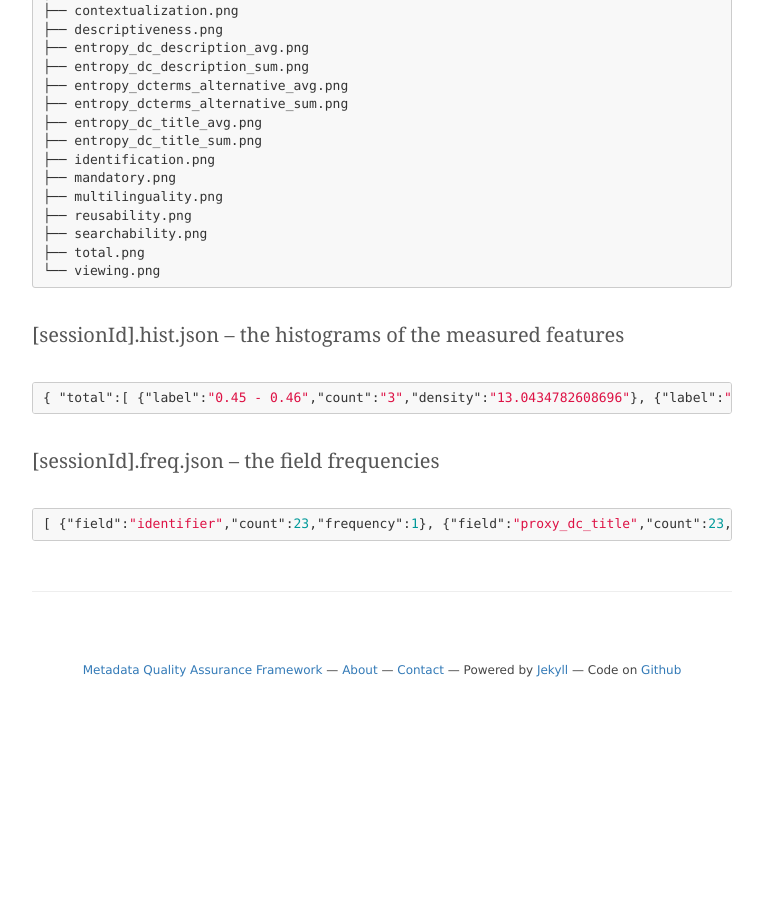
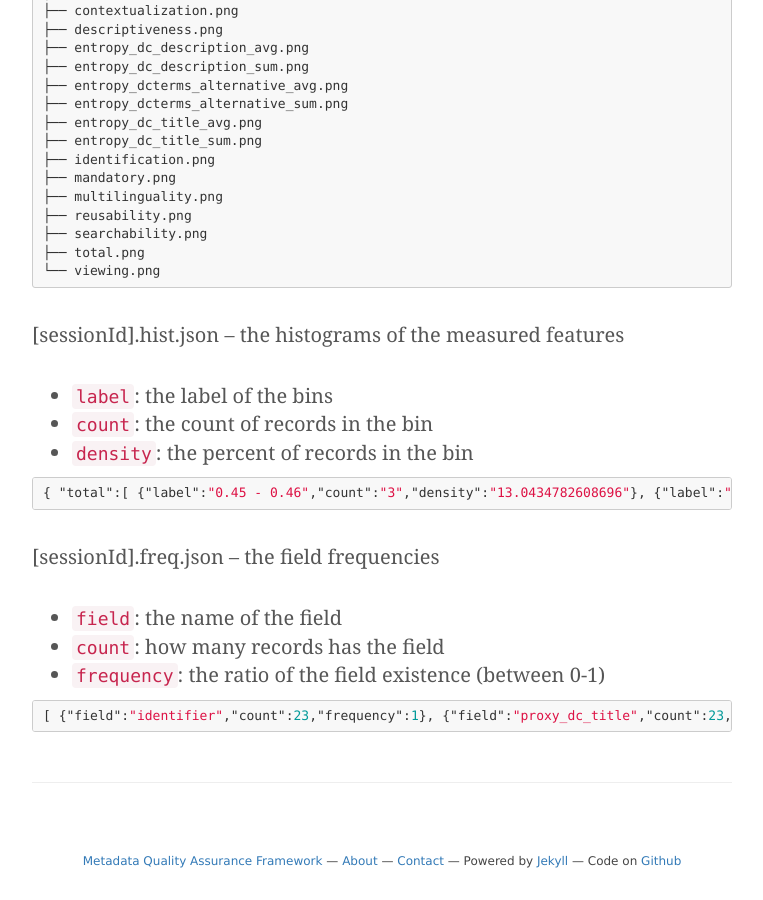
Before and after one commit to pkiraly/pkiraly.github.io, a Jekyll site: the page built from _posts/2016-07-02-making-general.md, in a window 1280 px wide and 900 px high, scrolled down 12412 px. Shown: the whole window, without its empty margins (258-1021 px from the left). Built offline with Jekyll 4.4.1, drawn with Linux system fonts in a browser that asks for light colours; nearby versions of some CDN libraries; some web fonts are replaced; comment, search, counter and statistics services are not loaded; before the commit the page ends 13121 px from its top, so only the background shows below that.

Commit message:
Update 2016-07-02-making-general.md

````diff
--- a/_posts/2016-07-02-making-general.md
+++ b/_posts/2016-07-02-making-general.md
@@ -498,6 +498,10 @@ the following files:
 
 [sessionId].hist.json -- the histograms of the measured features
 
+* `label`: the label of the bins
+* `count`: the count of records in the bin
+* `density`: the percent of records in the bin
+
 ```json
 {
   "total":[
@@ -518,13 +522,17 @@ the following files:
   "descriptiveness":[
     {"label":"0.36 - 0.37","count":"15","density":"65.2173913043478"},
     {"label":"0.37 - 0.38","count":"0","density":"0"},
-    ..
+    ...
   ],
-  ..
+  ...
 }
 ```
 
 [sessionId].freq.json -- the field frequencies
+
+* `field`: the name of the field
+* `count`: how many records has the field
+* `frequency`: the ratio of the field existence (between 0-1)
 
 ```json
 [
````
Also changed, not shown: other parts of _posts/2016-07-02-making-general.md (+1 -6 lines).
